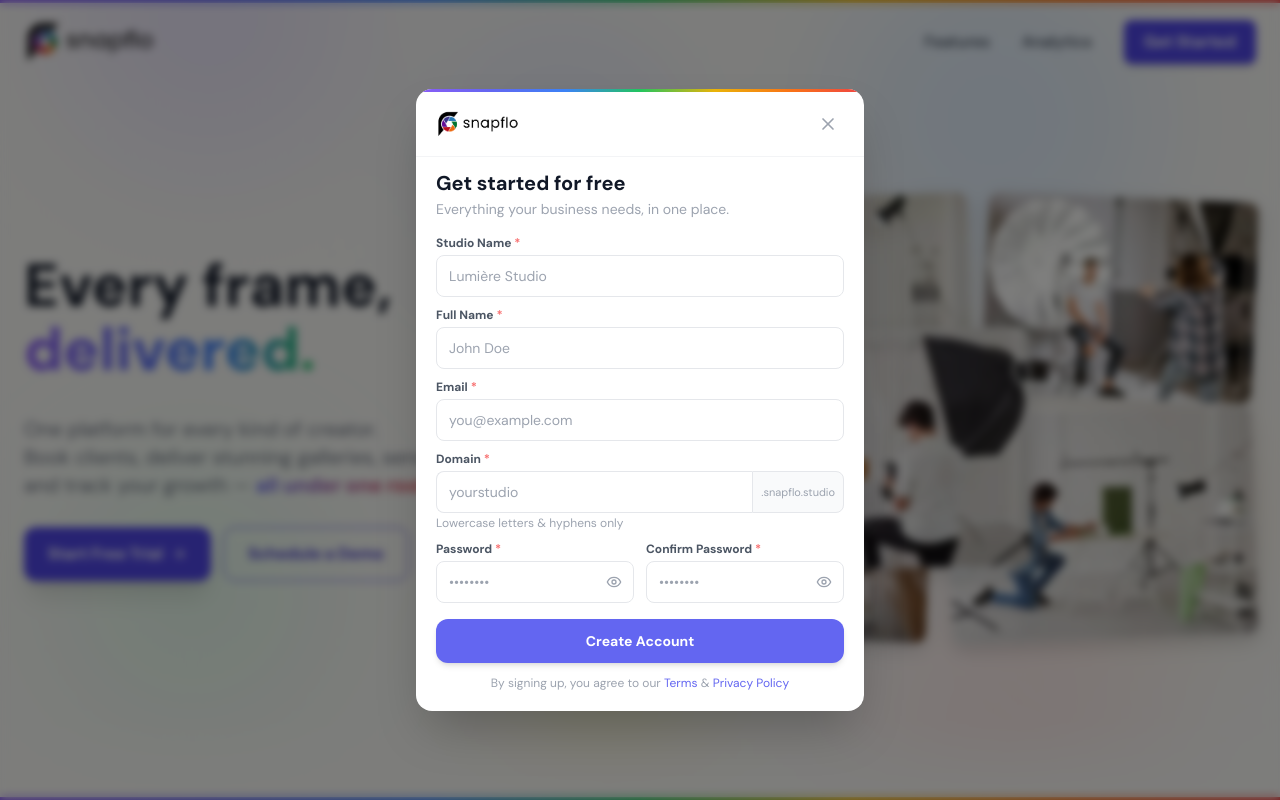
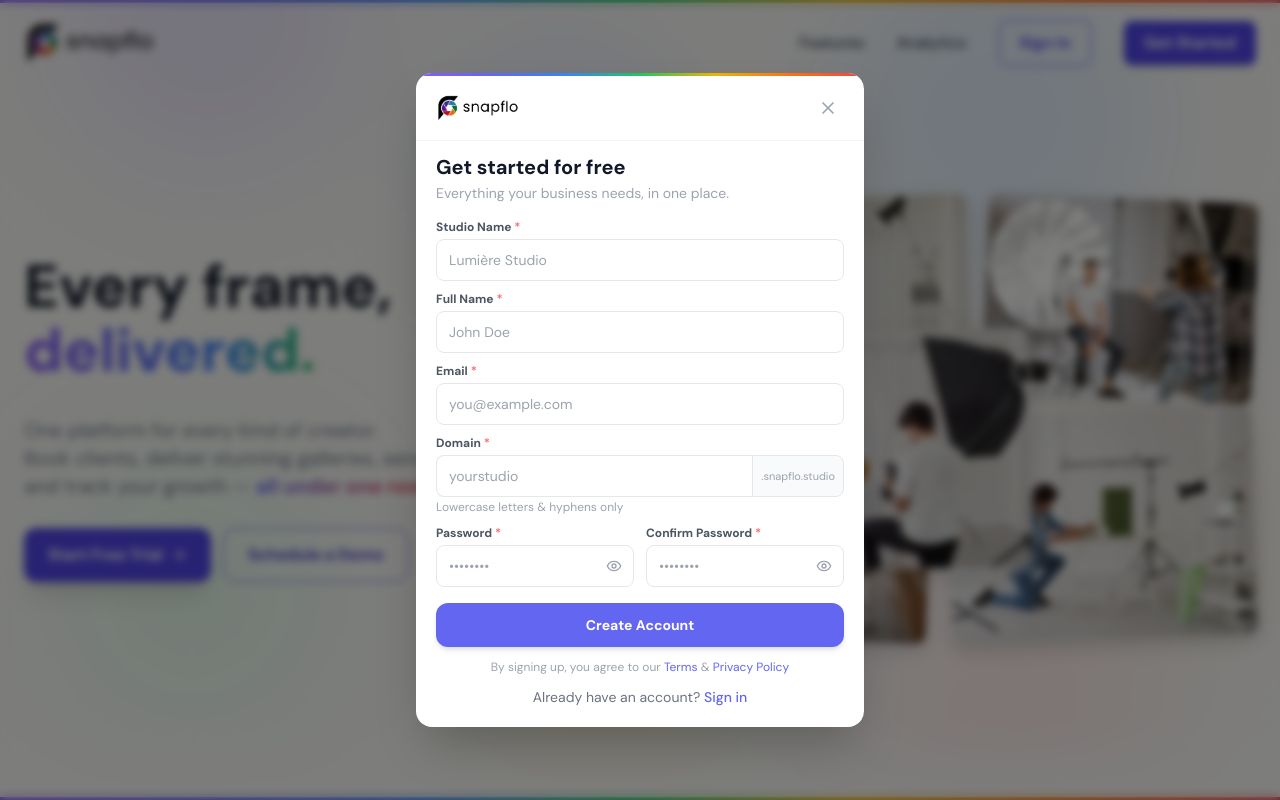
Before and after one commit to TrizenAI/snapflo-website, a React (Vite) app: page / in a window 1280 px wide. Both pictures are taken after a click on the button "Get Started". Shown: the top 800 px of the page. Built offline with nearby package versions, Linux system fonts and the light colour scheme.

Commit message:
updated the site

```diff
--- a/src/components/Hero.tsx
+++ b/src/components/Hero.tsx
@@ -53,6 +53,14 @@
           <div className="hidden md:flex items-center gap-6 lg:gap-8">
             <a href="#features" className="text-gray-700 hover:text-gray-900 transition font-medium text-sm lg:text-base">Features</a>
             <a href="#analytics" className="text-gray-700 hover:text-gray-900 transition font-medium text-sm lg:text-base">Analytics</a>
+            <a
+              href="https://demo.snapflo.studio/login"
+              target="_blank"
+              rel="noopener noreferrer"
+              className="px-5 py-2.5 rounded-lg font-semibold text-sm lg:text-base border border-indigo-600 text-indigo-600 hover:bg-indigo-50 transition"
+            >
+              Sign in
+            </a>
             <button
               onClick={onGetStarted}
               className="px-5 py-2.5 rounded-lg font-semibold text-white hover:opacity-90 transition text-sm lg:text-base shadow-md"
@@ -62,13 +70,23 @@
             </button>
           </div>
           {/* Mobile CTA */}
+          <div className="md:hidden flex items-center gap-3">
+            <a
+              href="https://demo.snapflo.studio/login"
+              target="_blank"
+              rel="noopener noreferrer"
+              className="px-4 py-2 rounded-lg font-semibold text-sm border border-indigo-600 text-indigo-600 hover:bg-indigo-50 transition"
+            >
+              Sign in
+            </a>
             <button
               onClick={onGetStarted}
-            className="md:hidden px-4 py-2 rounded-lg font-semibold text-white text-sm"
+              className="px-4 py-2 rounded-lg font-semibold text-white text-sm"
               style={{ background: '#4F46E5' }}
             >
               Get Started
             </button>
+          </div>
         </div>
       </nav>
       </header>
--- a/src/components/SignupModal.tsx
+++ b/src/components/SignupModal.tsx
@@ -217,6 +217,11 @@
             <a href="/terms-of-service" className="text-indigo-500 hover:underline">Terms</a> &{' '}
             <a href="/privacy-policy" className="text-indigo-500 hover:underline">Privacy Policy</a>
           </p>
+
+          <p className="text-center text-sm text-gray-500 mt-3">
+            Already have an account?{' '}
+            <a href="https://demo.snapflo.studio/login" target="_blank" rel="noopener noreferrer" className="text-indigo-500 font-medium hover:underline">Sign in</a>
+          </p>
         </form>
       </div>
     </div>
```
Lines whose indentation alone changed are shown as unchanged.
